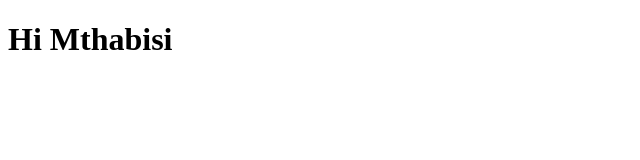
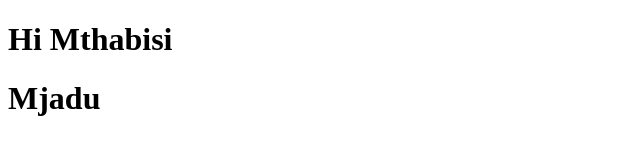
Before and after one commit to Mjadu-08/just, a plain HTML site: page index.html in a window 1280 px wide. Shown: the whole page, without its empty margins (0-640 px from the left). Drawn offline with Linux system fonts and the light colour scheme.

Commit message:
Update index.html

```diff
--- a/index.html
+++ b/index.html
@@ -8,5 +8,6 @@
 </head>
 <body>
     <h1> Hi Mthabisi</h1>
+    <h1> Mjadu</h1>
 </body>
 </html>
```
